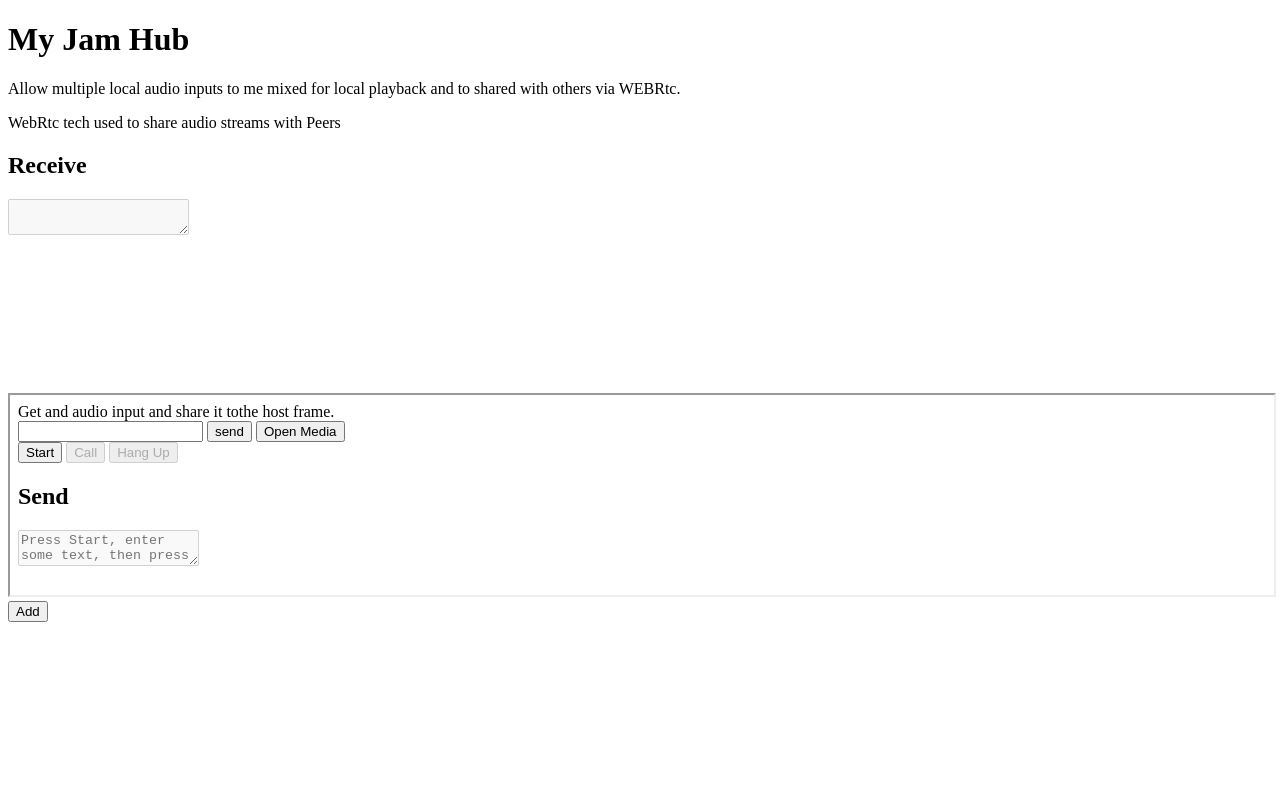
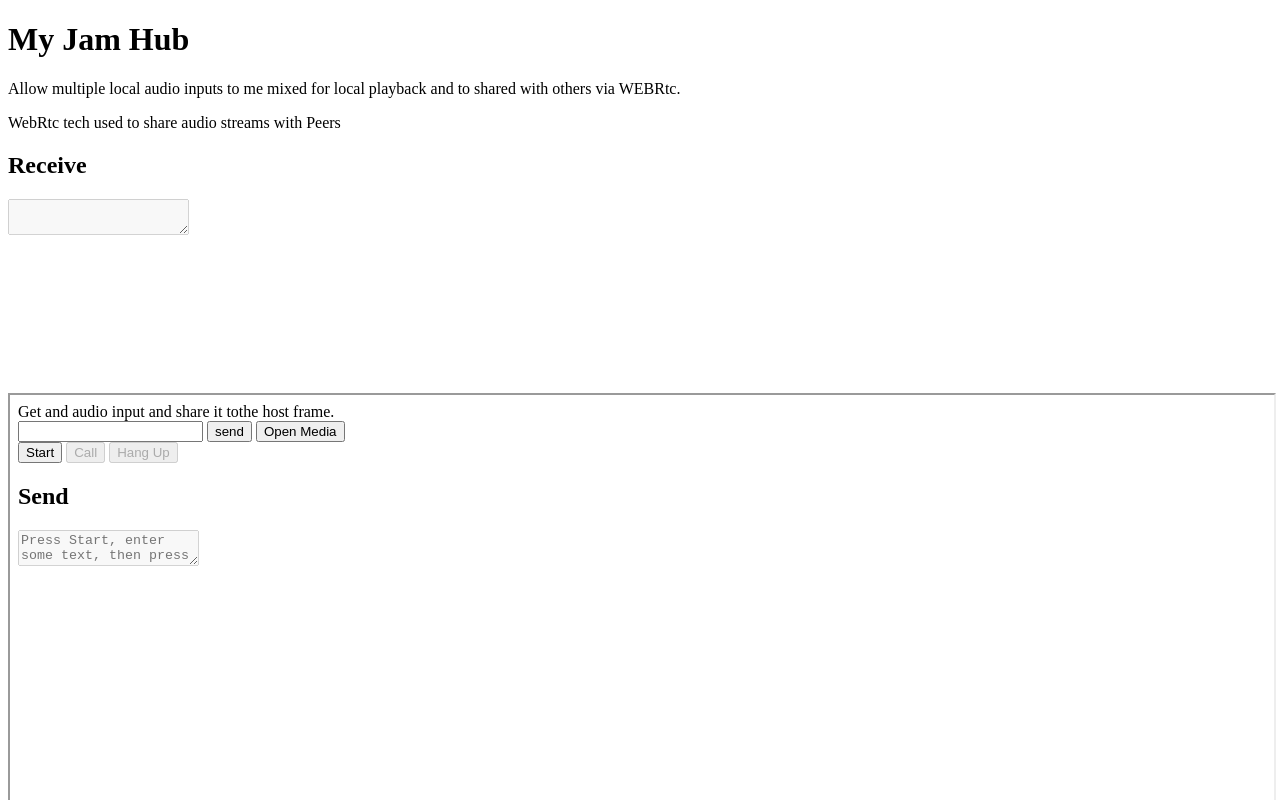
Before and after one commit to gerritthomson/gerritthomson.github.io, a plain HTML site: page index.html in a window 1280 px wide. Shown: the top 800 px of the page. Drawn offline with Linux system fonts and the light colour scheme.

Commit message:
A bit taller

```diff
--- a/index.html
+++ b/index.html
@@ -36,7 +36,7 @@ WebRtc tech used to share audio streams with Peers
     </div>
     <video id="remoteVideo" autoplay playsinline></video>
 
-<iframe src='getAudioInput.html' style='width:100%;height:200px' allow="camera;microphone"></iframe>
+<iframe src='getAudioInput.html' style='width:100%;height:600px' allow="camera;microphone"></iframe>
 <button onclick='addNEwFrame();'>Add</button>
 
     <script src="js/main.js"></script>
```
